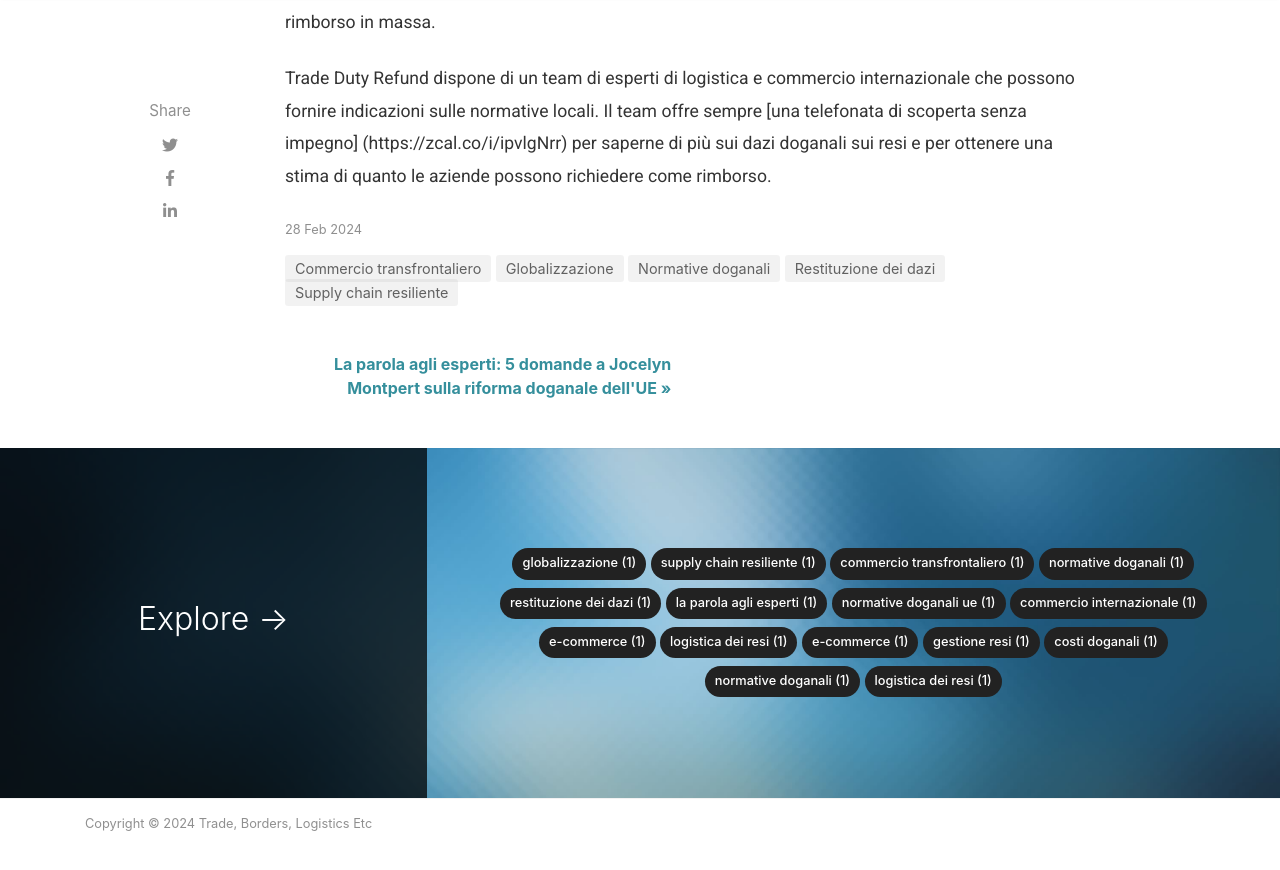
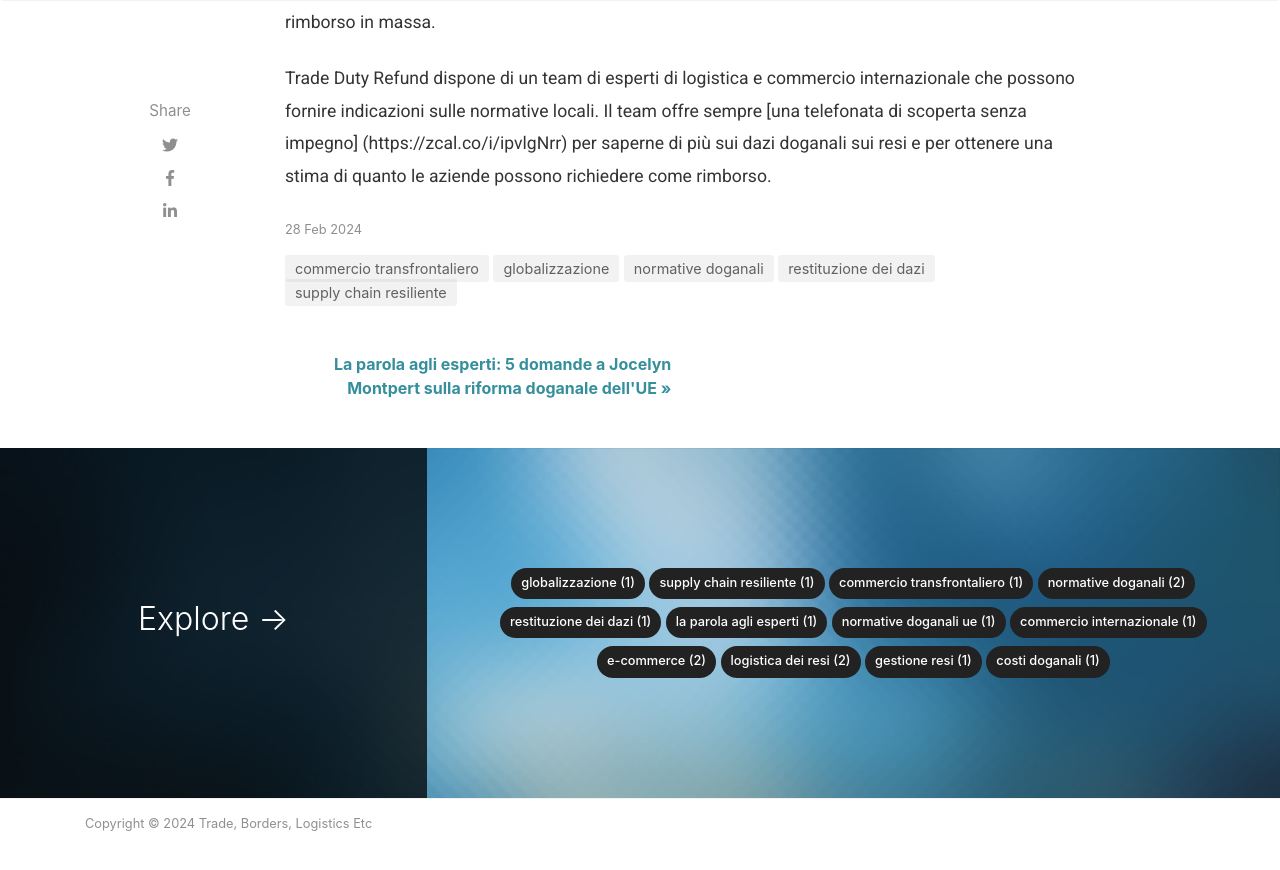
Before and after one commit to madeInLagny/TDR-IT-BLOG, a Jekyll site: the page built from _posts/2024-02-28-arrivederci-los-angeles-da-trade-duty-refund-i-punti-chiave-della-gelf-2024.md, in a window 1280 px wide and 900 px high, scrolled down 4404 px. Shown: the top 870 px of the window. Built offline with Jekyll 4.4.1, drawn with Linux system fonts in a browser that asks for light colours; nearby versions of some CDN libraries; some web fonts are replaced; comment, search, counter and statistics services are not loaded.

Commit message:
all tags to lower case

```diff
--- a/_posts/2024-02-28-arrivederci-los-angeles-da-trade-duty-refund-i-punti-chiave-della-gelf-2024.md
+++ b/_posts/2024-02-28-arrivederci-los-angeles-da-trade-duty-refund-i-punti-chiave-della-gelf-2024.md
@@ -2,7 +2,7 @@
 layout: post
 title:  "Arrivederci Los Angeles da Trade Duty Refund: i punti chiave della GELF 2024"
 description: Il Global Ecommerce Leaders Forum (GELF) si è concluso la scorsa settimana a Los Angeles e Trade Duty Refund era entusiasta di partecipare come sponsor, partecipante ed esperto del commercio internazionale e della logistica. In questo articolo, Jocelyn Montpert, fondatore di Trade Duty Refund, riassume i punti principali della fiera.
-categories: [ Globalizzazione, Supply chain resiliente, Commercio transfrontaliero, Normative doganali, Restituzione dei dazi]
+categories: [ globalizzazione, supply chain resiliente, commercio transfrontaliero, normative doganali, restituzione dei dazi]
 image: assets/images/20240228-1.webp
 comments: false
 ---
```
Also changed, not shown: _posts/2024-04-12-la-parola-agli-esperti-5-domande-a-jocelyn-montpert-sulla-riforma-doganale-dellue.md (+1 -1 lines).
